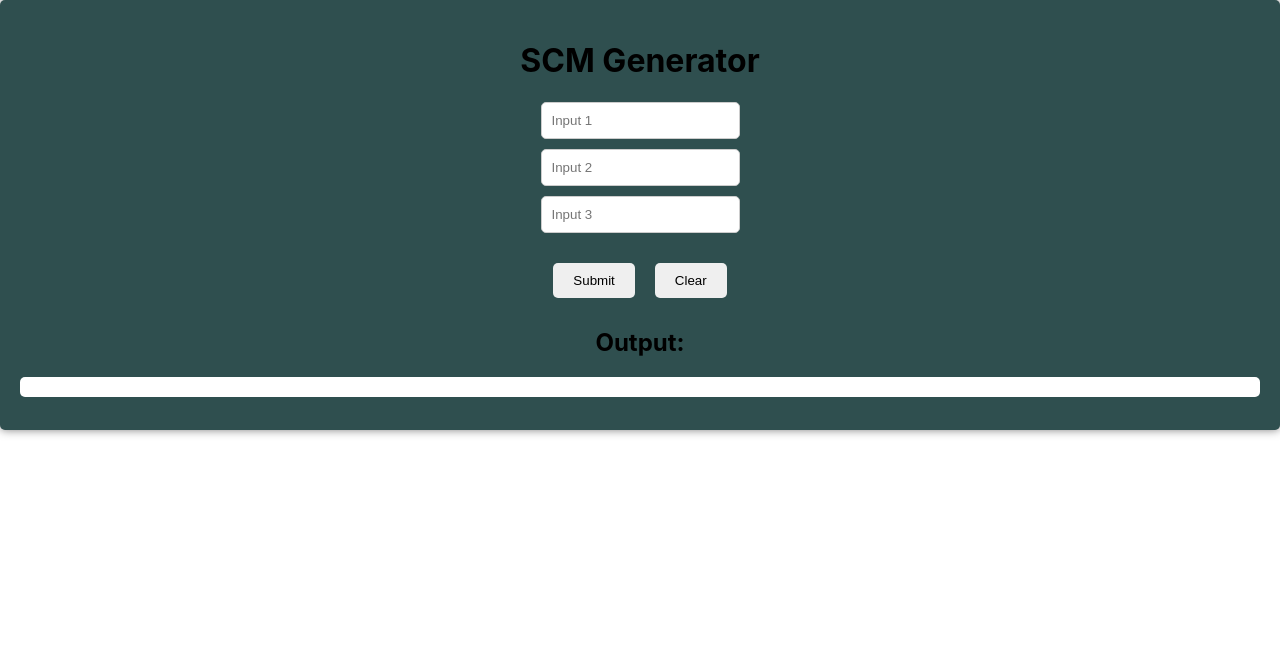
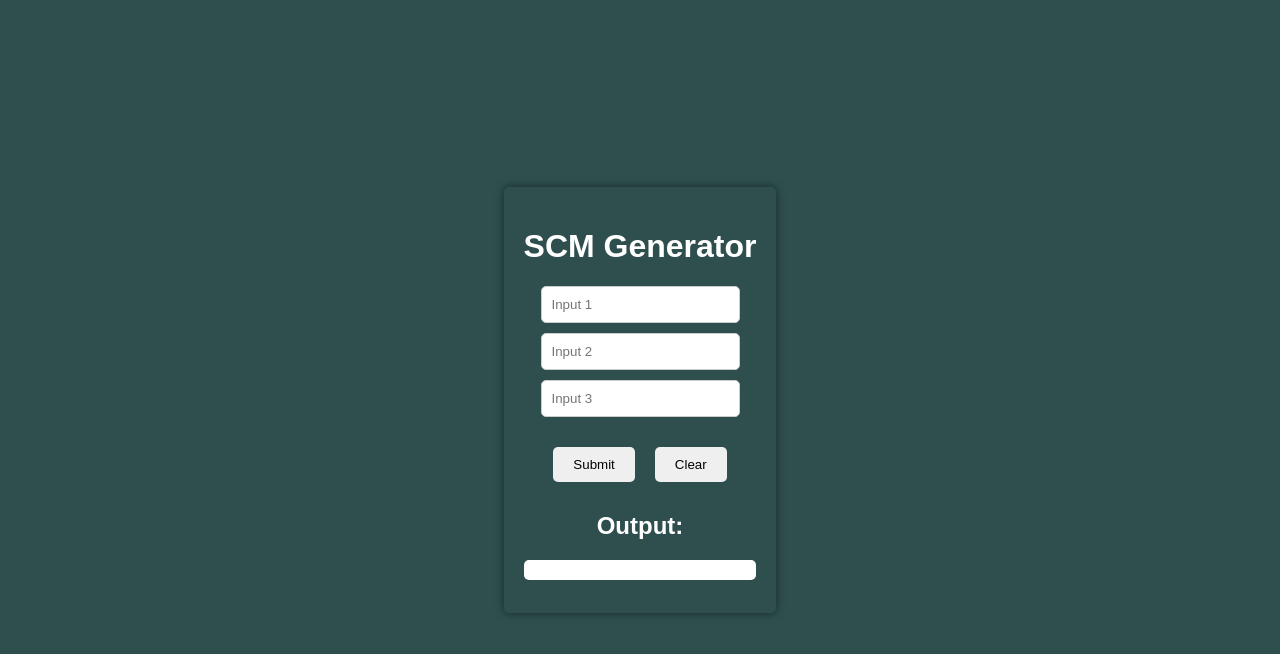
Before and after one commit to akshaykumarhp/Email-webapp-EmailJS, a React (Create React App) app in the folder scm-generator/: page / in a window 1280 px wide. Shown: the top 654 px of the page. Built offline with nearby package versions, Linux system fonts and the light colour scheme.

Commit message:
Styled the App folder

```diff
--- a/scm-generator/src/App.css
+++ b/scm-generator/src/App.css
@@ -1,38 +1,14 @@
+body {
+  font-family: Arial, sans-serif;
+  background-color: #2F4F4F;
+  color: white;
+  display: flex;
+  justify-content: center;
+  align-items: center;
+  height: 100vh;
+  margin: 0;
+}
+
 .App {
   text-align: center;
 }
-
-.App-logo {
-  height: 40vmin;
-  pointer-events: none;
-}
-
-@media (prefers-reduced-motion: no-preference) {
-  .App-logo {
-    animation: App-logo-spin infinite 20s linear;
-  }
-}
-
-.App-header {
-  background-color: #282c34;
-  min-height: 100vh;
-  display: flex;
-  flex-direction: column;
-  align-items: center;
-  justify-content: center;
-  font-size: calc(10px + 2vmin);
-  color: white;
-}
-
-.App-link {
-  color: #61dafb;
-}
-
-@keyframes App-logo-spin {
-  from {
-    transform: rotate(0deg);
-  }
-  to {
-    transform: rotate(360deg);
-  }
-}
```
